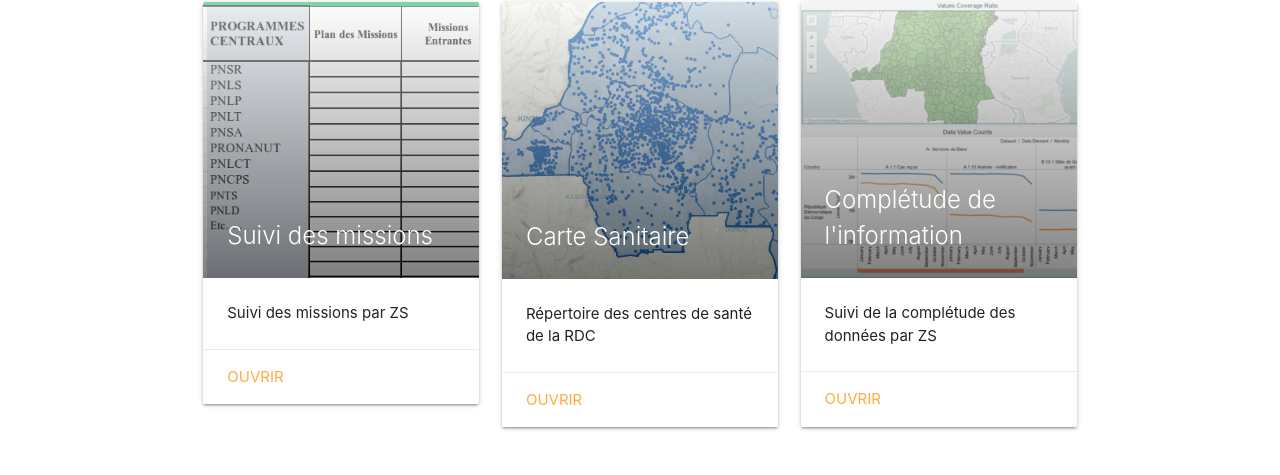
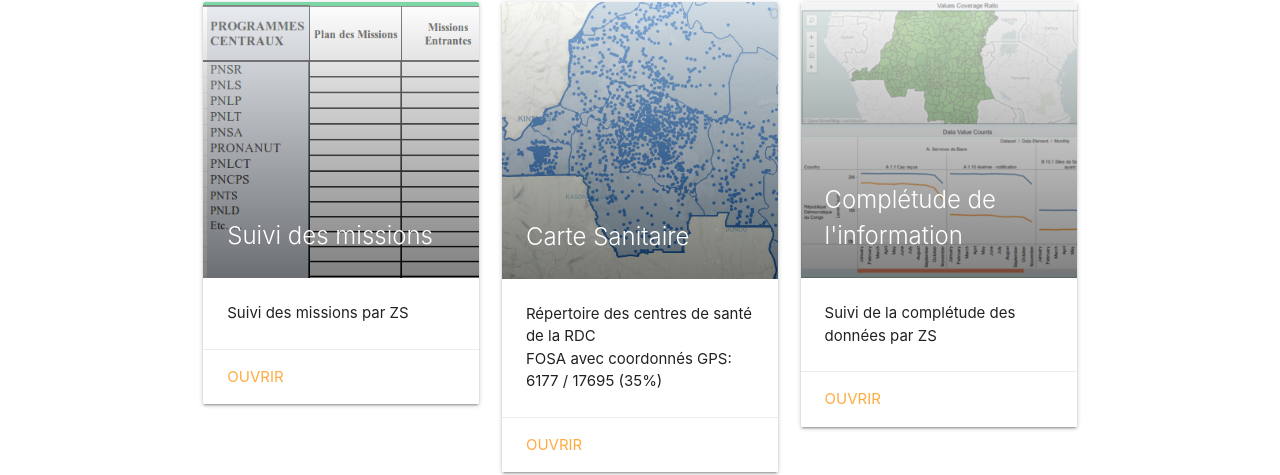
Before and after one commit to BLSQ/sg-cockpit, a plain HTML site: page index.html in a window 1280 px wide. Shown: the part 361-836 px from the top of the page. Drawn offline with nearby package versions, Linux system fonts and the light colour scheme.

Commit message:
Add GPS info

```diff
--- a/index.html
+++ b/index.html
@@ -71,6 +71,7 @@
               <p>
                 Répertoire des centres de santé de la RDC
               </p>
+              <p>FOSA avec coordonnés GPS: 6177 / 17695 (35%)</p>
             </div>
             <div class="card-action">
               <a href="http://www.cartesanitairerdc.org/" target="_blank"
```
Also changed, not shown: images/marker.png (added).
